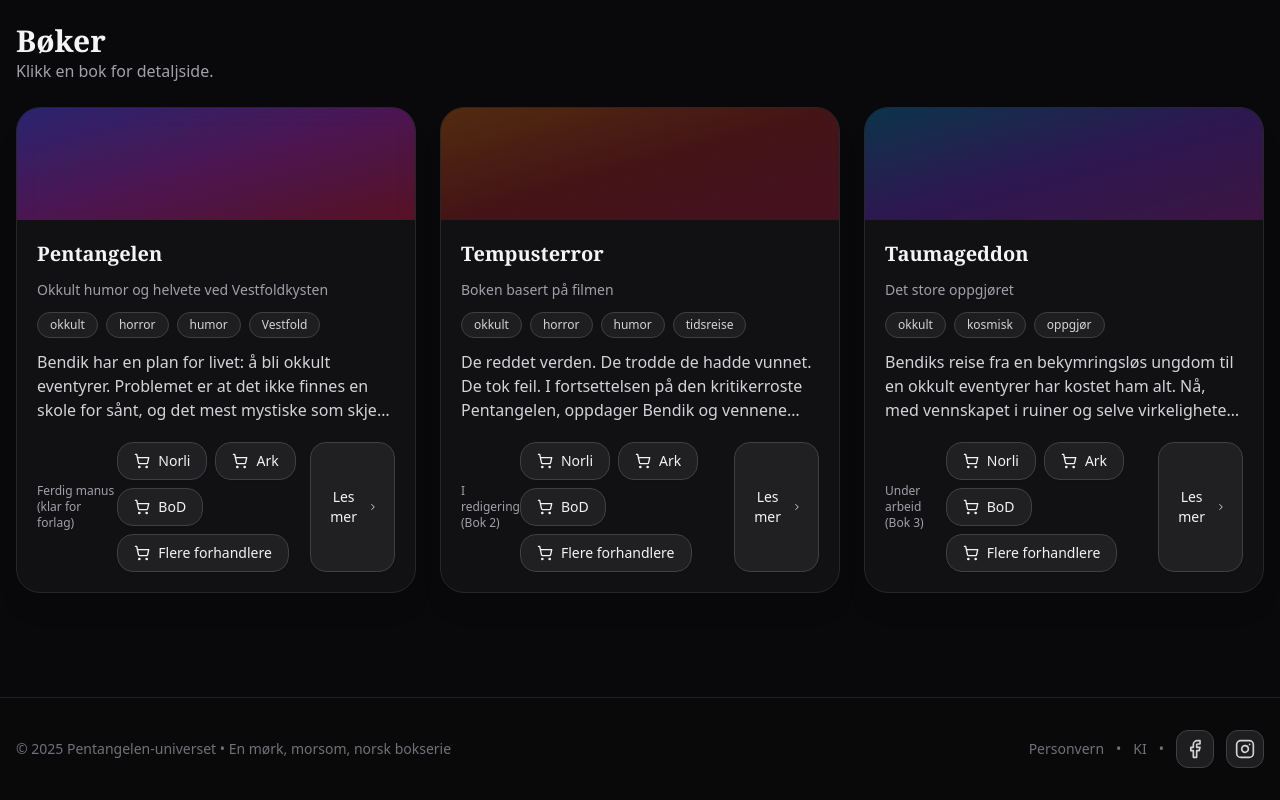
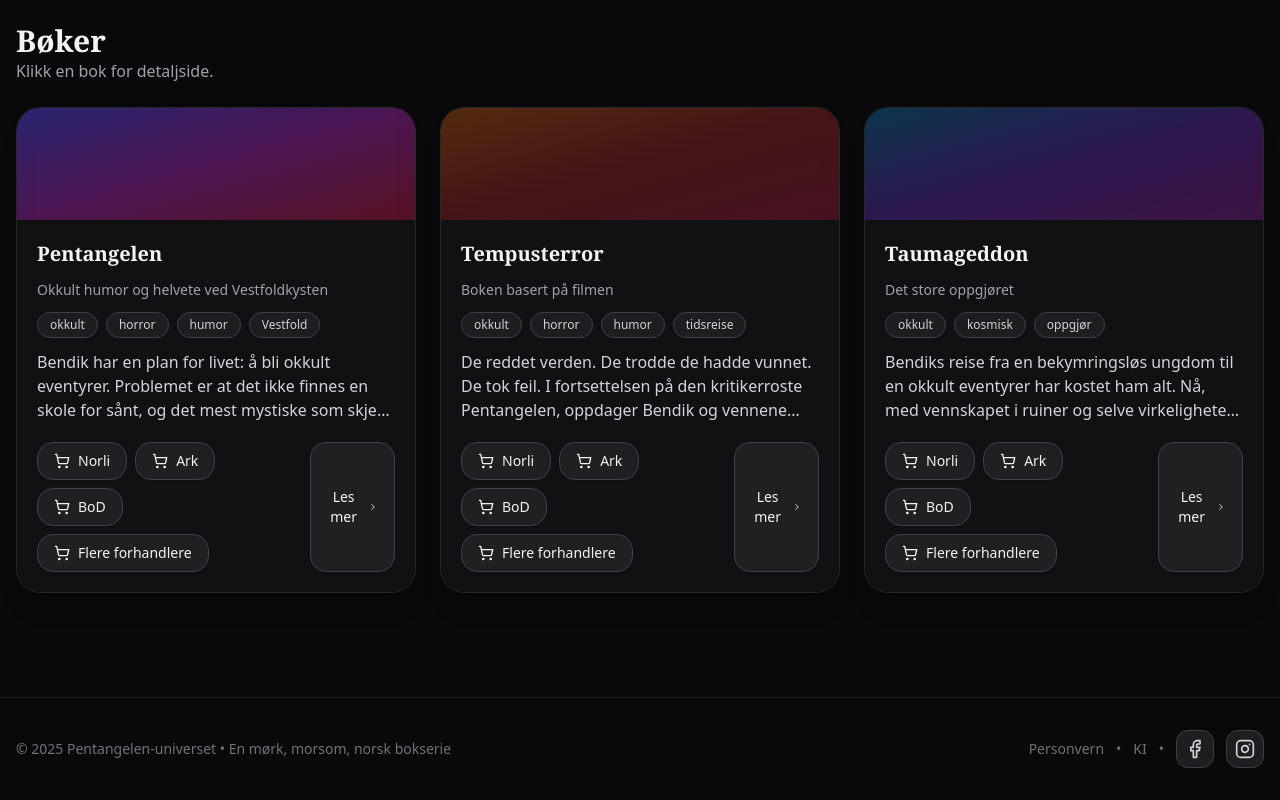
Before and after one commit to TorbenHR/pentangelen-site, a React (Vite) app: page / in a window 1280 px wide. Shown: the part 562-1362 px from the top of the page. Built offline with nearby package versions, Linux system fonts and the light colour scheme.

Commit message:
Fjern status-tekst under bokkortene, flytt kjøpsknapper mot venstre

```diff
--- a/src/App.jsx
+++ b/src/App.jsx
@@ -444,8 +444,7 @@ function BooksGrid({ setRoute, setSelectedBook }) {
                 ))}
               </div>
               <p className="line-clamp-3 text-zinc-300">{b.blurb}</p>
-              <div className="flex items-center justify-between pt-2">
-                <span className="text-xs text-zinc-400">{b.status}</span>
+              <div className="flex items-center justify-end pt-2">
                 <div className="flex gap-2">
                   <RetailerButtons title={b.title} author={b.author} compact />
                   <Button
@@ -946,7 +945,7 @@ export default function PentangelenSiteMock() {
           <Card className="p-6">
             <h2 className="text-xl font-serif font-semibold text-zinc-100">Torben Halvorsen Rygg</h2>
             <p className="text-zinc-400">
-              Test 13:02. Jeg heter Torben, bor i utkanten av Tønsberg, og har tilbrakt en foruroligende stor del av livet mitt med å se det absurde utfolde seg i statlige korridorer. </p>
+              Jeg heter Torben, bor i utkanten av Tønsberg, og har tilbrakt en foruroligende stor del av livet mitt med å se det absurde utfolde seg i statlige korridorer. </p>
               <p>Folk sier virkeligheten er ofte rarere, dummere og mer uforutsigbar enn noen fiksjon du kan finne på.
               Så jeg bestemte meg for å ta den utfordringen.<br />
               &nbsp;&nbsp;&nbsp;&nbsp; Bøkene mine er en slags kjærlig, men kaotisk, frontkollisjon mellom det jeg synes er genuint fascinerende – kosmisk horror, eldgamle myter, tidsparadokser – og det som er genuint tønsbergensisk: debatter om hvorvidt agurkmiks er en forbrytelse mot menneskeheten, mysteriet med bomringer, og den dypt rotfestede troen på at byens helter kan redde verden.
```
